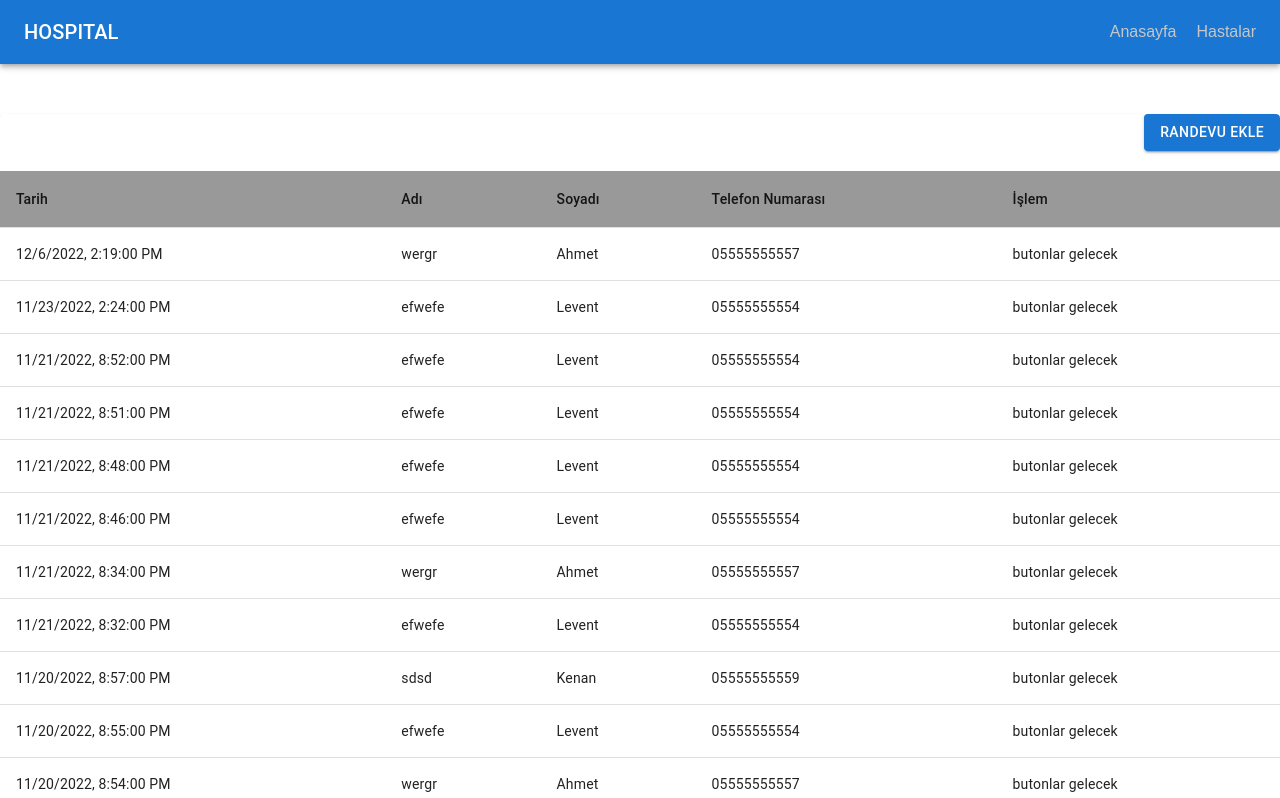
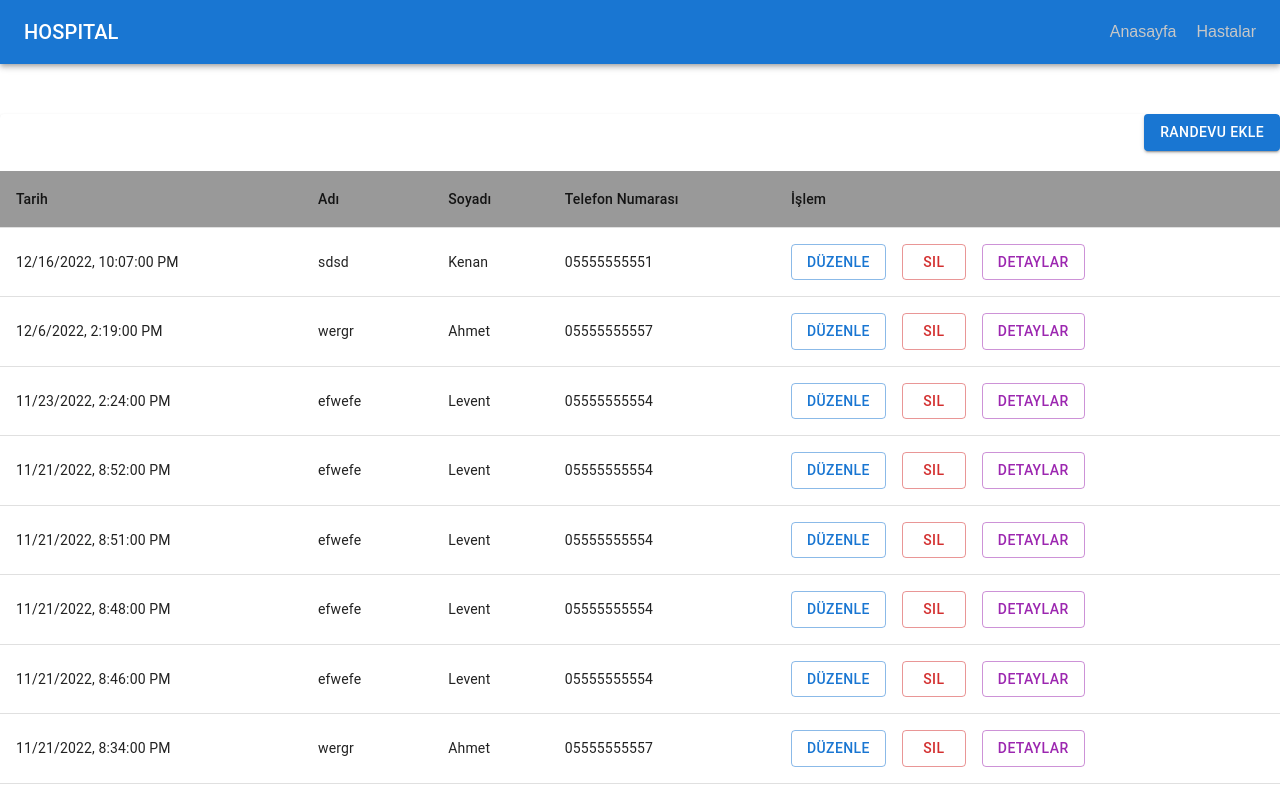
Before and after one commit to cbozay/hospital, a React (Create React App) app: page / in a window 1280 px wide. Shown: the top 798 px of the page. Built offline with nearby package versions, Linux system fonts and the light colour scheme; data requests are answered from the project's data file.

Commit message:
deleting randevu

```diff
--- a/db.json
+++ b/db.json
@@ -89,6 +89,16 @@
       "id": "1669052772288",
       "date": "2022-11-21T20:52",
       "hastaId": "1668943458973"
+    },
+    {
+      "id": "1669835212428",
+      "date": "2022-11-09T22:06",
+      "hastaId": "1669835212427"
+    },
+    {
+      "id": "1669835256354",
+      "date": "2022-12-16T22:07",
+      "hastaId": "1669835256353"
     }
   ],
   "hastalar": [
@@ -132,6 +142,33 @@
         "1669052772289"
       ],
       "phone": "05555555554"
+    },
+    {
+      "id": "1669832818203",
+      "name": "tyjtyjtyjt",
+      "surname": "srdfsrfs",
+      "islemIds": [
+        "1669832818202"
+      ],
+      "phone": "05555555558"
+    },
+    {
+      "id": "1669835212427",
+      "name": "Çağatay",
+      "surname": "Bozay",
+      "islemIds": [
+        "1669835212426"
+      ],
+      "phone": "05555555552"
+    },
+    {
+      "id": "1669835256353",
+      "name": "sdsd",
+      "surname": "Kenan",
+      "islemIds": [
+        "1669835256352"
+      ],
+      "phone": "05555555551"
     }
   ],
   "islemler": [
@@ -180,8 +217,8 @@
     {
       "id": "1668966188716",
       "sikayet": "efsefwef",
-      "uygulananTedavi": "",
-      "yazilanIlaclar": []
+      "uygulananTedavi": "sdsd",
+      "yazilanIlaclar": "sdsd"
     },
     {
       "id": "1668966221915",
@@ -242,6 +279,24 @@
       "sikayet": "sdsd",
       "uygulananTedavi": "",
       "yazilanIlaclar": []
+    },
+    {
+      "id": "1669832818202",
+      "sikayet": "baş dönmesi",
+      "uygulananTedavi": "",
+      "yazilanIlaclar": []
+    },
+    {
+      "id": "1669835212426",
+      "sikayet": "sırt ağrısı",
+      "uygulananTedavi": "",
+      "yazilanIlaclar": []
+    },
+    {
+      "id": "1669835256352",
+      "sikayet": "efsefwef",
+      "uygulananTedavi": "",
+      "yazilanIlaclar": []
     }
   ]
 }
--- a/src/App.js
+++ b/src/App.js
@@ -9,6 +9,7 @@ import { api } from "./api/api";
 import { url } from "./api/url";
 import { useDispatch } from "react-redux";
 import actionTypes from "./redux/actions/actionTypes";
+import RandevuDetay from "./pages/RandevuDetay";
 
 function App() {
   const dispatch = useDispatch();
@@ -71,6 +72,7 @@ function App() {
         <Route path="/hasta-ekle" element={<HastaEkle />} />
         <Route path="/randevu-ekle" element={<RandevuEkle />} />
         <Route path="/detaylar/:hastaDetayId" element={<Detaylar />} />
+        <Route path="/randevu-detay/:randevuId" element={<RandevuDetay />} />
       </Routes>
     </BrowserRouter>
   );
--- a/src/pages/Home.js
+++ b/src/pages/Home.js
@@ -7,13 +7,19 @@ import TableHead from "@mui/material/TableHead";
 import TableRow from "@mui/material/TableRow";
 import Paper from "@mui/material/Paper";
 import Button from "@mui/material/Button";
-import { useNavigate } from "react-router-dom";
-import { useSelector } from "react-redux";
+import { useNavigate, useParams } from "react-router-dom";
+import { useDispatch, useSelector } from "react-redux";
 import { useEffect, useState } from "react";
+import { Stack } from "@mui/material";
+import { api } from "../api/api";
+import { url } from "../api/url";
+import actionTypes from "../redux/actions/actionTypes";
 
 const Home = () => {
   const { hastalarState, randevularState } = useSelector((state) => state);
   const navigate = useNavigate();
+  const dispatch = useDispatch();
+  const params = useParams();
 
   //   WARNING:It has been made possible the automatic control mechanism
   // to realize refreshment of the page one time within 1 second.
@@ -35,6 +41,17 @@ const Home = () => {
   const sortedRandevular = randevularState.randevular.sort((a, b) => {
     return new Date(b.date) - new Date(a.date);
   });
+
+  const handleDelete = (id) => {
+    api
+      .delete(url.randevular + "/" + id)
+      .then((resRandevu) => {
+        dispatch({ type: actionTypes.DELETE_RANDEVU, payload: id });
+      })
+      .catch((err) => {
+        console.log(err);
+      });
+  };
 
   if (randevularState.success !== true || hastalarState.success !== true) {
     return <h1>Loading...</h1>;
@@ -94,7 +111,27 @@ const Home = () => {
                   <TableCell>{aradigimHasta?.name}</TableCell>
                   <TableCell>{aradigimHasta?.surname}</TableCell>
                   <TableCell>{aradigimHasta?.phone}</TableCell>
-                  <TableCell>butonlar gelecek</TableCell>
+                  <TableCell>
+                    <Stack spacing={2} direction="row">
+                      <Button variant="outlined" color="primary">
+                        Düzenle
+                      </Button>
+                      <Button
+                        variant="outlined"
+                        color="error"
+                        onClick={() => handleDelete(randevu.id)}
+                      >
+                        Sil
+                      </Button>
+                      <Button
+                        variant="outlined"
+                        color="secondary"
+                        onClick={() => navigate(`/randevu-detay/${randevu.id}`)}
+                      >
+                        Detaylar
+                      </Button>
+                    </Stack>
+                  </TableCell>
                 </TableRow>
               );
             })}
--- /dev/null
+++ b/src/pages/RandevuDetay.js
@@ -0,0 +1,11 @@
+import React from "react";
+import { useParams } from "react-router-dom";
+
+const RandevuDetay = () => {
+  const params = useParams();
+  console.log(params);
+
+  return <div>RandevuDetay</div>;
+};
+
+export default RandevuDetay;
```
